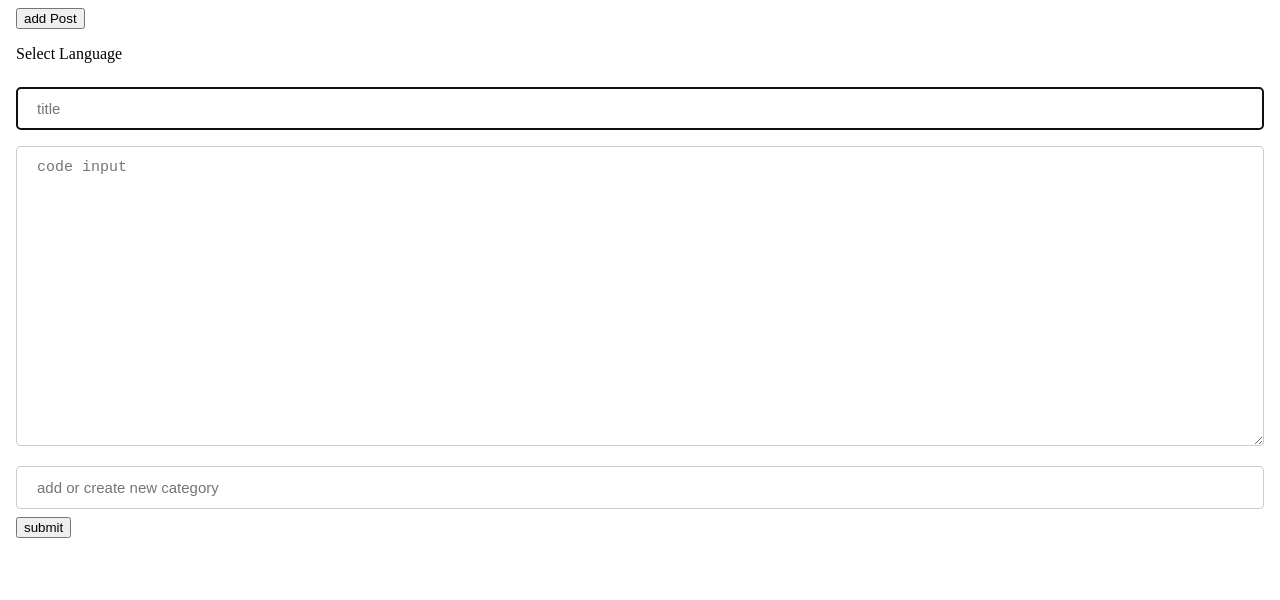
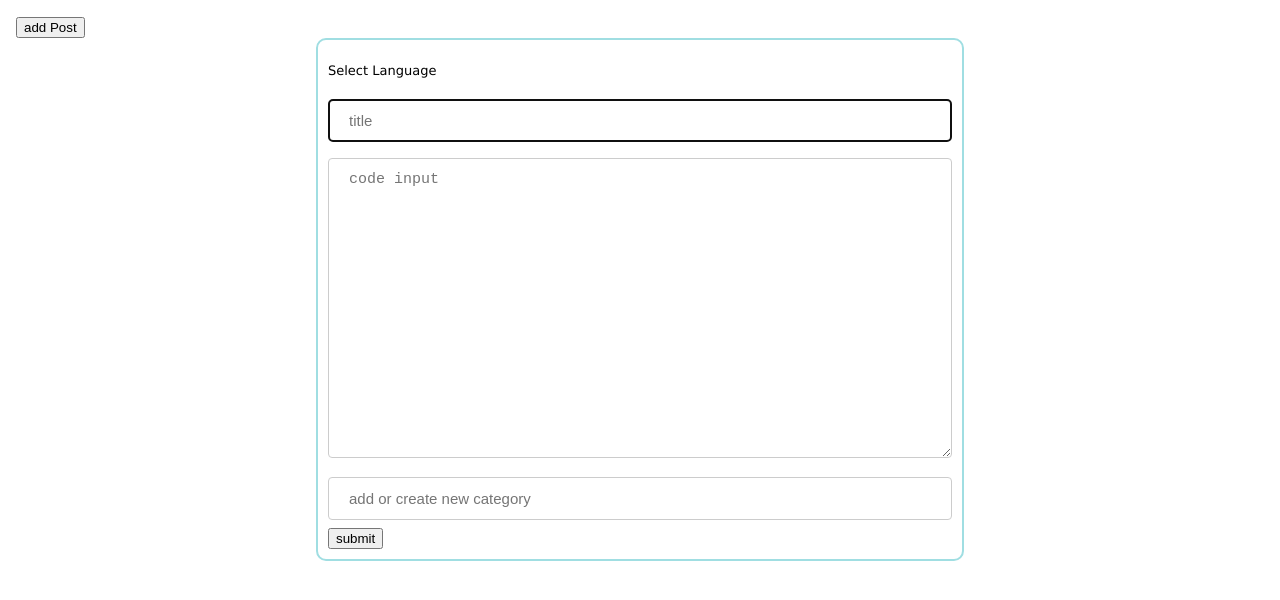
Before and after one commit to MoritzKronberger/Snippets, a Vue app in the folder frontend/app/: page / in a window 1280 px wide. Shown: the top 600 px of the page. Built offline with nearby package versions, Linux system fonts and the light colour scheme.

Commit message:
added css for content -> form

```diff
--- a/frontend/app/src/App.vue
+++ b/frontend/app/src/App.vue
@@ -12,4 +12,29 @@ export default {
 }
 </script>
 <style lang="scss">
+.hidden
+{ display: none;
+}
+
+html, body
+{ height:      100%;
+  font-size:   $font-size-base !important;
+  font-family: $font-family-sans;
+  background-color: white;
+}
+
+.content
+{ padding: 10px;
+  width: 50%;
+  margin-left: auto;
+  margin-right: auto;
+  margin-bottom: 2.5%;
+  &.form
+  { border: 2px solid #A0DEE2;
+    border-radius: 10px;
+    margin-bottom: 10%;
+    font-size: small;
+  }
+}
+
 </style>
--- a/frontend/app/src/components/section/form/Form.vue
+++ b/frontend/app/src/components/section/form/Form.vue
@@ -2,7 +2,7 @@
     <body>
         <div>
             <Button label="add Post" btn_class="addButton" @click="setActive"/>
-            <section>
+            <section class="content form">
                 <form>
                     <p>Select Language</p>
                     <div>
```
